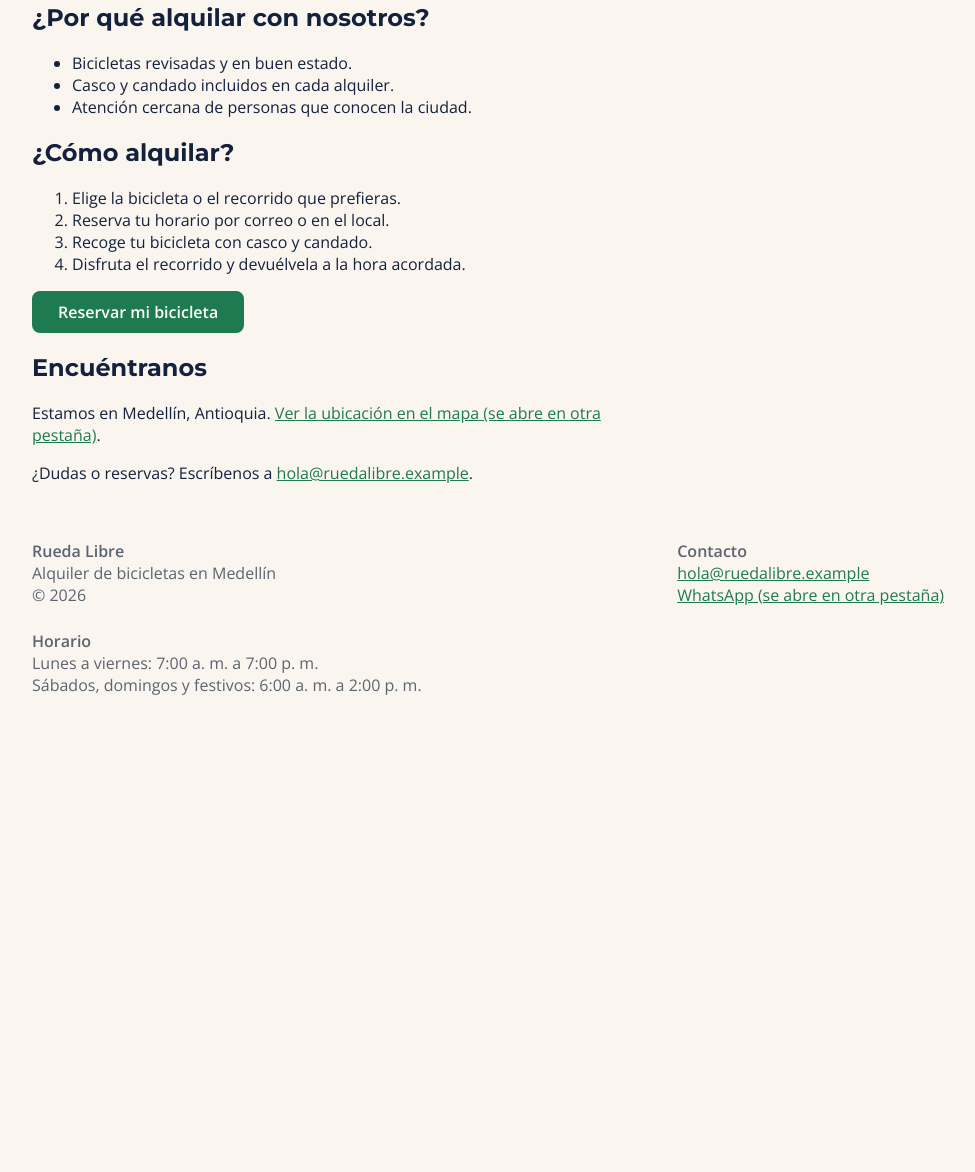
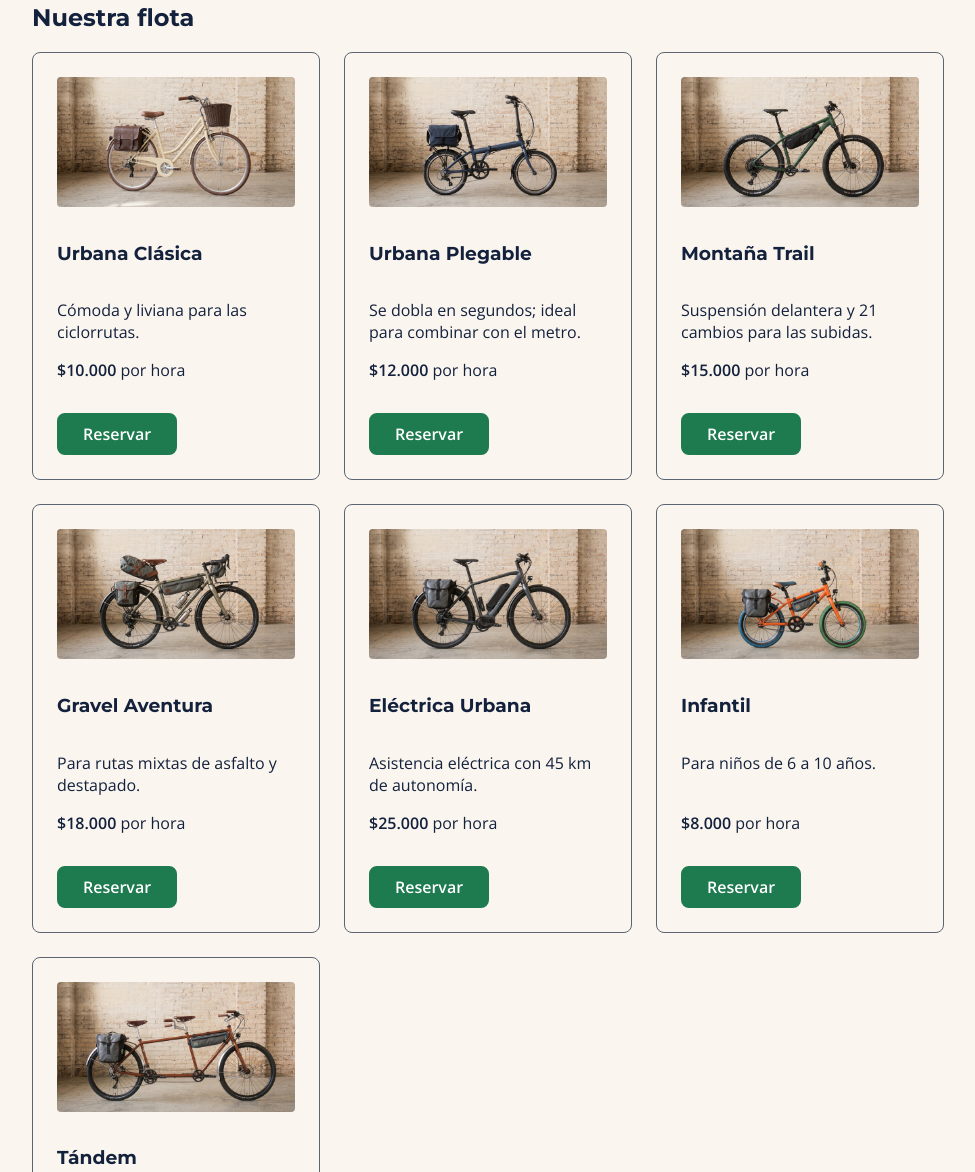
Before and after one commit to nicolas-10-23/Ruta_Basica, a plain HTML site: page rueda-libre/index.html in a window 1280 px wide. Shown: the part 3009-4181 px from the top of the page, without its empty margins (152-1127 px from the left). Before the commit the page ends 3793 px from the top, so only its background shows below. Drawn offline with nearby package versions, Linux system fonts and the light colour scheme.

Commit message:
feat: seccion Nuestra flota con grid y tarjetas flexibles

```diff
--- a/rueda-libre/css/styles.css
+++ b/rueda-libre/css/styles.css
@@ -187,6 +187,29 @@ article img {
     border-radius: 0.25rem;
 }
 
+/* --- Flota: cuadrícula adaptable (Grid) --- */
+.flota {
+    display: grid;
+    grid-template-columns: repeat(auto-fit, minmax(14rem, 1fr));
+    gap: var(--espacio-3);
+}
+
+/* Las tarjetas de la flota no necesitan margen: lo da el gap */
+.flota article {
+    display: flex;               /* contenido en columna */
+    flex-direction: column;
+    margin-bottom: 0;
+}
+
+.flota .precio {
+    margin-top: auto;            /* empuja precio y botón al fondo */
+}
+
+.flota .boton-cta {
+    align-self: flex-start;
+    margin-top: var(--espacio-2);
+}
+
 /* --- Etiqueta "Nuevo": absoluta, no desplaza el contenido --- */
 .etiqueta-nuevo {
     position: absolute;
--- a/rueda-libre/index.html
+++ b/rueda-libre/index.html
@@ -84,6 +84,68 @@
         </section>
 
         <section>
+            <h2 id="flota">Nuestra flota</h2>
+
+            <div class="flota">
+                <article>
+                    <img src="img/flota-urbana-clasica.png" alt="Bicicleta urbana clásica">
+                    <h3>Urbana Clásica</h3>
+                    <p>Cómoda y liviana para las ciclorrutas.</p>
+                    <p class="precio"><strong>$10.000</strong> por hora</p>
+                    <a class="boton-cta" href="paginas/reservas.html">Reservar</a>
+                </article>
+
+                <article>
+                    <img src="img/flota-urbana-plegable.png" alt="Bicicleta urbana plegable">
+                    <h3>Urbana Plegable</h3>
+                    <p>Se dobla en segundos; ideal para combinar con el metro.</p>
+                    <p class="precio"><strong>$12.000</strong> por hora</p>
+                    <a class="boton-cta" href="paginas/reservas.html">Reservar</a>
+                </article>
+
+                <article>
+                    <img src="img/flota-montana-trail.png" alt="Bicicleta de montaña Trail con suspensión delantera">
+                    <h3>Montaña Trail</h3>
+                    <p>Suspensión delantera y 21 cambios para las subidas.</p>
+                    <p class="precio"><strong>$15.000</strong> por hora</p>
+                    <a class="boton-cta" href="paginas/reservas.html">Reservar</a>
+                </article>
+
+                <article>
+                    <img src="img/flota-gravel-aventura.png" alt="Bicicleta gravel para rutas mixtas">
+                    <h3>Gravel Aventura</h3>
+                    <p>Para rutas mixtas de asfalto y destapado.</p>
+                    <p class="precio"><strong>$18.000</strong> por hora</p>
+                    <a class="boton-cta" href="paginas/reservas.html">Reservar</a>
+                </article>
+
+                <article>
+                    <img src="img/flota-electrica-urbana.png" alt="Bicicleta eléctrica urbana">
+                    <h3>Eléctrica Urbana</h3>
+                    <p>Asistencia eléctrica con 45 km de autonomía.</p>
+                    <p class="precio"><strong>$25.000</strong> por hora</p>
+                    <a class="boton-cta" href="paginas/reservas.html">Reservar</a>
+                </article>
+
+                <article>
+                    <img src="img/flota-infantil.png" alt="Bicicleta infantil">
+                    <h3>Infantil</h3>
+                    <p>Para niños de 6 a 10 años.</p>
+                    <p class="precio"><strong>$8.000</strong> por hora</p>
+                    <a class="boton-cta" href="paginas/reservas.html">Reservar</a>
+                </article>
+
+                <article>
+                    <img src="img/flota-tandem.png" alt="Bicicleta tándem para dos personas">
+                    <h3>Tándem</h3>
+                    <p>Para dos personas; perfecta para pasear en pareja.</p>
+                    <p class="precio"><strong>$20.000</strong> por hora</p>
+                    <a class="boton-cta" href="paginas/reservas.html">Reservar</a>
+                </article>
+            </div>
+        </section>
+
+        <section>
             <h2 id="beneficios">¿Por qué alquilar con nosotros?</h2>
             <ul>
                 <li>Bicicletas revisadas y en buen estado.</li>
```
Also changed, not shown: index.html (added, +14 -0 lines), rueda-libre/bitacora.txt (+20 -2 lines), rueda-libre/img/flota-electrica-urbana.png (added), rueda-libre/img/flota-gravel-aventura.png (added), rueda-libre/img/flota-infantil.png (added), rueda-libre/img/flota-montana-trail.png (added), rueda-libre/img/flota-tandem.png (added), rueda-libre/img/flota-urbana-clasica.png (added), rueda-libre/img/flota-urbana-plegable.png (added).
